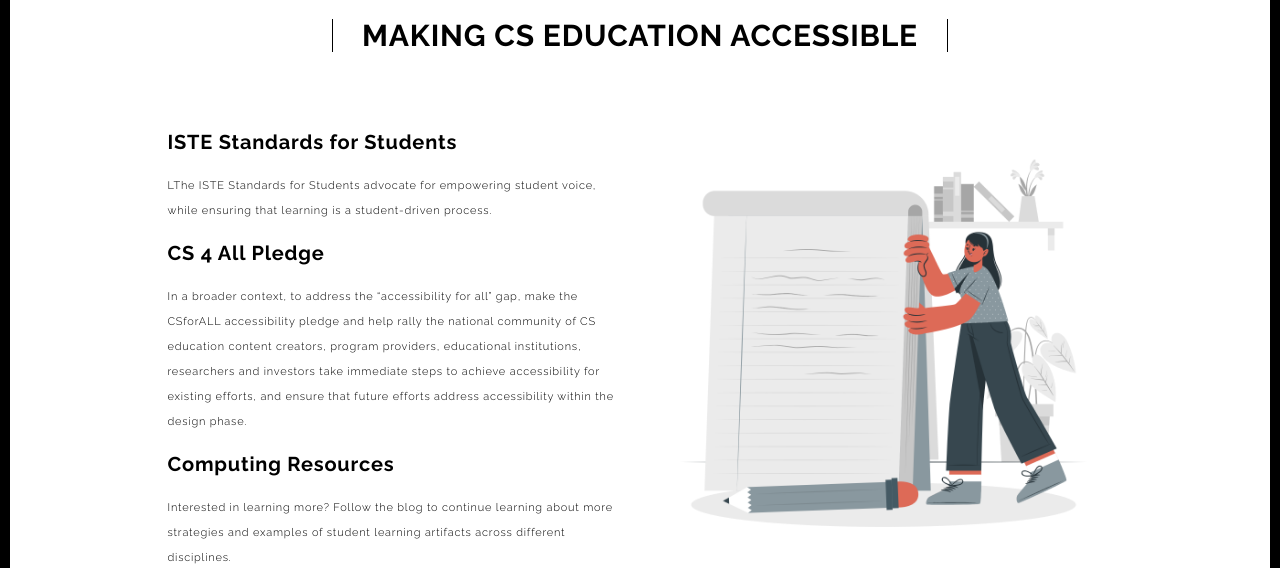
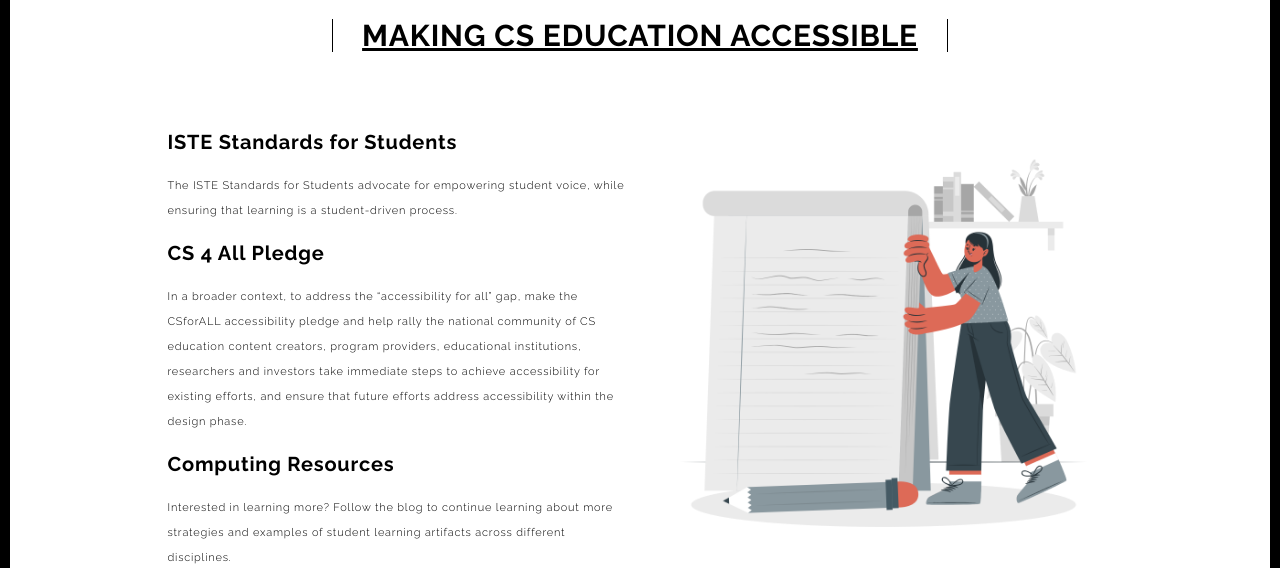
Before and after one commit to jodieritchie/MLHOrientationHack, a Flask app: page /about.html in a window 1280 px wide. Shown: the part 90-658 px from the top of the page. Run offline with Flask 2, Linux system fonts and the light colour scheme; some libraries are stand-ins or nearby versions.

Commit message:
update about.html

```diff
--- a/templates/about.html
+++ b/templates/about.html
@@ -51,7 +51,7 @@
       <div class="row">
         <div class="col-xs-12">
           <div class="section-container-spacer text-center">
-            <h1 class="h2">MAKING CS EDUCATION ACCESSIBLE</h1>
+            <h1 class="h2"><u>MAKING CS EDUCATION ACCESSIBLE</u></h1>
           </div>
 
           <div class="row">
@@ -59,7 +59,7 @@
               <div class="row">
                 <div class="col-xs-12 col-md-6">
                   <h3>ISTE Standards for Students</h3>
-                  <p>LThe ISTE Standards for Students advocate for empowering student voice, while ensuring that learning is a student-driven process. </p>
+                  <p>The ISTE Standards for Students advocate for empowering student voice, while ensuring that learning is a student-driven process. </p>
                   <h3>CS 4 All Pledge </h3>
                   <p>In a broader context, to address the “accessibility for all” gap, make the CSforALL accessibility pledge and help rally the national community of CS education content creators, program providers, educational institutions, researchers and investors take immediate steps to achieve accessibility for existing efforts, and ensure that future efforts address accessibility within the design phase.
                   <h3>Computing Resources</h3>
```
